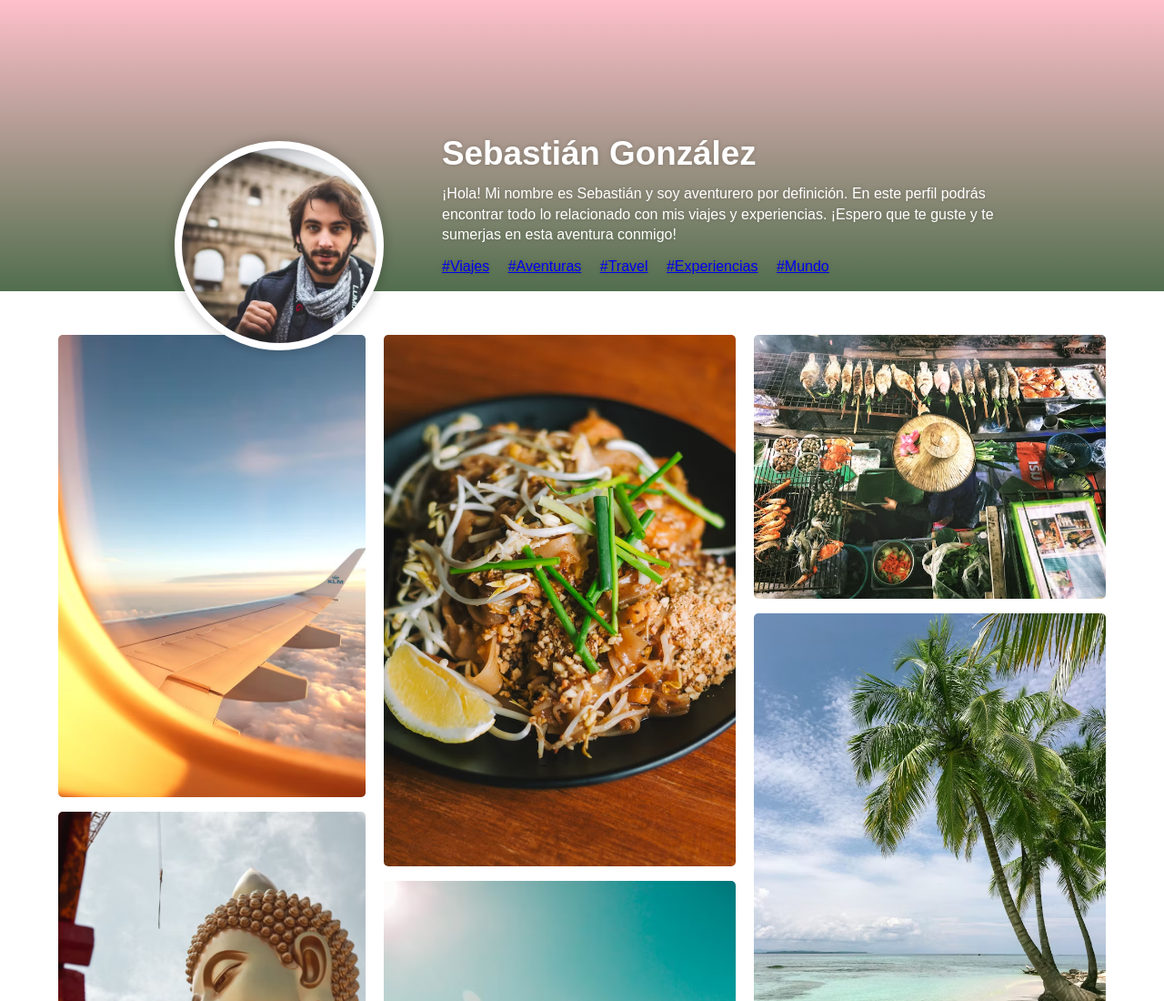
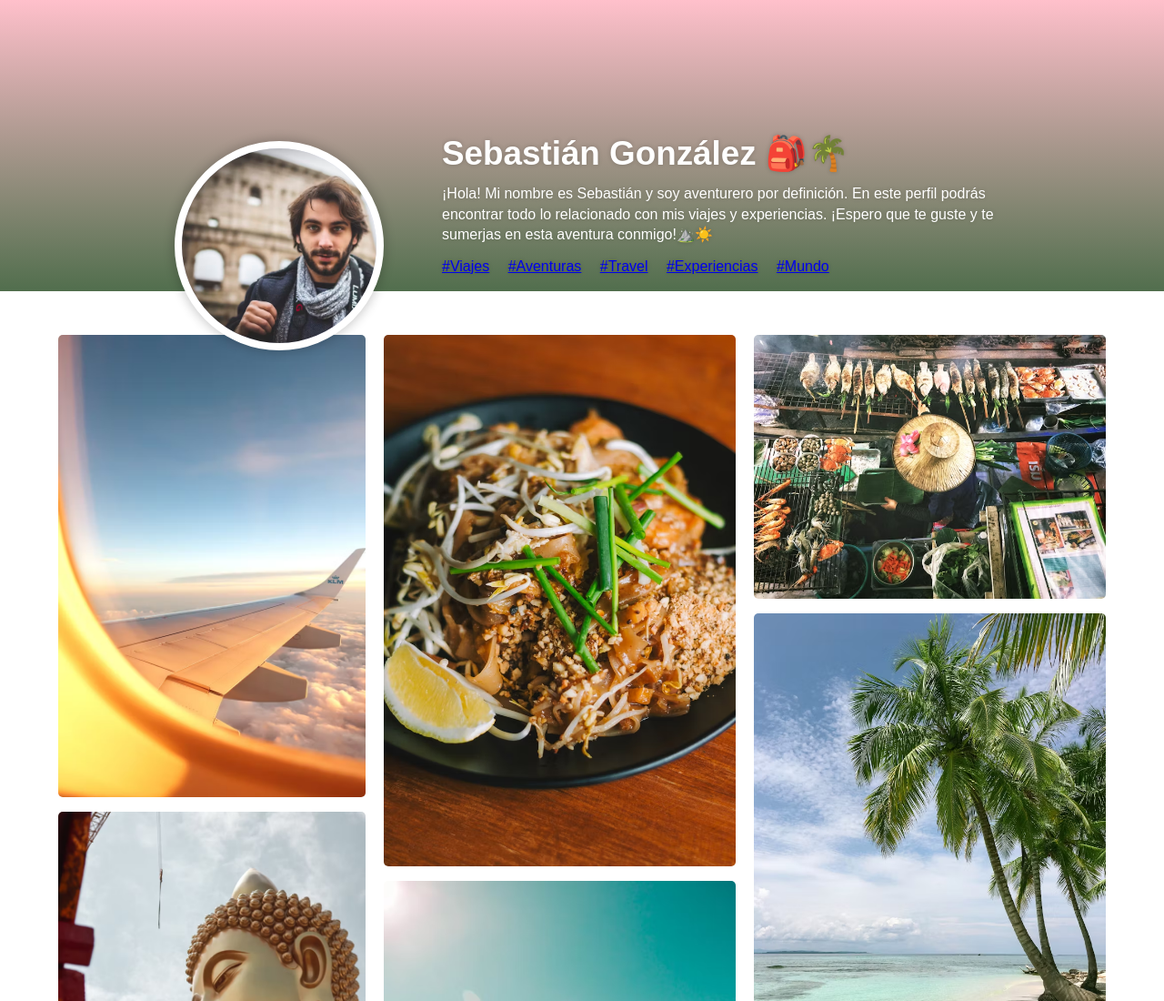
Before and after one commit to NereaFCastro/Perfil-de-usuario, a plain HTML site: page index.html in a window 1280 px wide. Shown: the top 1100 px of the page at 91% size. Drawn offline with Linux system fonts and the light colour scheme.

Commit message:
Actualización

```diff
--- a/index.html
+++ b/index.html
@@ -118,7 +118,6 @@
         }
 
 
-
         .nombre_galeria {
             margin-bottom: 2rem;
         }
@@ -157,12 +156,12 @@
                 </div>
                 <div class="contenedor_perfil">
                         <div class="datos_de_perfil">
-                        <h4 class="nombre_de_usuario">Sebastián González</h4>
+                        <h4 class="nombre_de_usuario">Sebastián González 🎒🌴</h4>
                         <p class="bio_usuario">¡Hola! Mi nombre es Sebastián y soy aventurero por definición. En este
                             perfil
                             podrás encontrar todo lo relacionado con mis viajes y experiencias. ¡Espero que te guste y
                             te
-                            sumerjas en esta aventura conmigo!</p>
+                            sumerjas en esta aventura conmigo!⛰️☀️</p>
                         <ul class="destinos_favoritos">
                             <li><a href="https://www.google.com/">#Viajes</li></a>
                             <li><a href="https://www.google.com/">#Aventuras</li></a>
```
Also changed, not shown: style.css (added).
